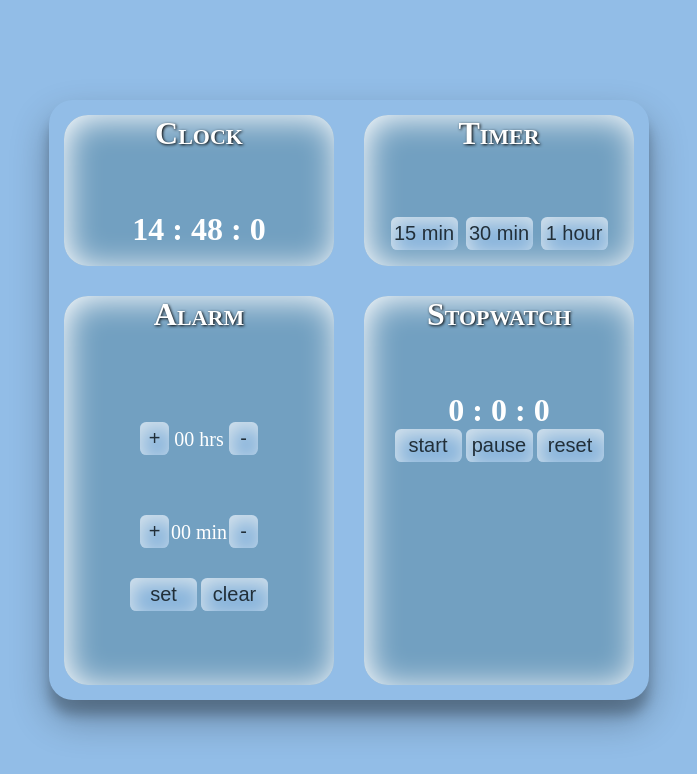
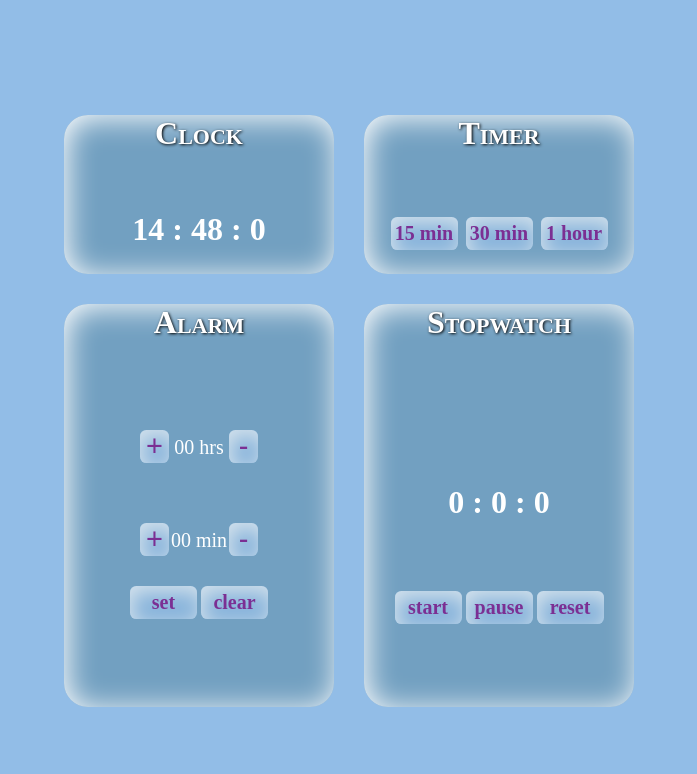
Before and after one commit to shabarishkera/clock, a plain HTML site: page index.html in a window 1280 px wide. Shown: the whole page, without its empty margins (291-988 px from the left). Drawn offline with Linux system fonts and the light colour scheme.

Commit message:
removed backgroud

```diff
--- a/style.css
+++ b/style.css
@@ -22,7 +22,6 @@ display: grid;
 grid-template-columns: 1fr 1fr;
 background-color:auto;
 border-radius: 1.5rem;
-box-shadow: 0 19px 38px rgba(0,0,0,0.30), 0 15px 12px rgba(0,0,0,0.22);
 }
 .innercontainer
 {
@@ -31,7 +30,7 @@ background-color: #72A0C1;
 text-align: center;
 margin:5%;
 border-radius: 1.5rem 1.5rem  ;
-box-shadow: white inset 3px 3px 33px;
+box-shadow: white inset 3px 3px 30px ;
 }
 h1
 {
@@ -57,7 +56,10 @@ opacity: .7;
 box-shadow: inset 3px 6px 19px white;
 border-radius: .4rem;
 border: 0;
-
+color: purple;
+font-family:times cursive sans-serif;
+margin-bottom: 1.5rem;
+font-weight: bold;
 }
 #min60:focus,#min15:focus,#min30:focus,#start:focus,#reset:focus,#pause:focus,.setT:focus,.bttn:focus{
 outline: 0;
@@ -80,9 +82,9 @@ line-height: 1.75em;
 .setT{
 width: 29px;
 height: 33px;
-font-size:20px;
+font-size:29px;
 background: #A3C1AD;
-color:black;;
+color:purple;
 border: 0;
 border-radius: .4rem;
 background:#92bde7;
@@ -106,3 +108,12 @@ margin-top: 30px;
 }
 
 }
+#start,#reset,#pause
+{
+margin-top:3.5em;
+
+}
+#main{
+margin-top:143px;
+
+}
```
